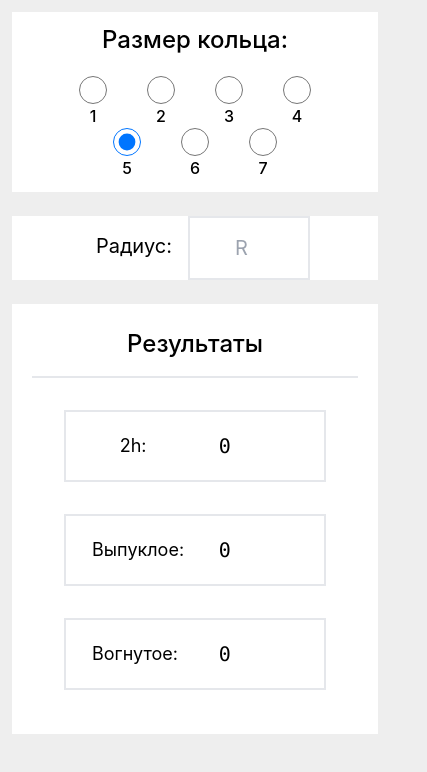
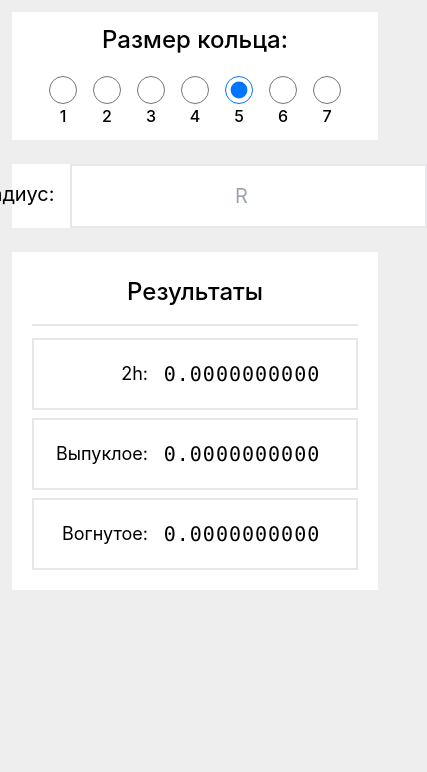
Before and after one commit to agalyan/opticsCalculator, a Next.js app: page / in a window 390 px wide. Shown: the top 772 px of the page, 427 px wide, since content can reach past the window. Built offline with nearby package versions, Linux system fonts and the light colour scheme.

Commit message:
Handled mobile layouts.

```diff
--- a/components/Radius.js
+++ b/components/Radius.js
@@ -10,7 +10,7 @@ const Radius = ({radius, setRadius}) => {
     <div className='my-6 flex justify-center bg-white'>
       <span className='font-normal p-4 text-xl'>{`Радиус: `}</span>
       <input type='number'
-        className='w-1/3 py-4 md:px-20 px-7 text-xl text-center border-2'
+        className='md:w-1/3 py-4 md:px-20 px-5 text-xl text-center border-2'
         placeholder={'R'}
         value={radius}
         onChange={onChangeHandler}
--- a/components/ResultRow.js
+++ b/components/ResultRow.js
@@ -2,9 +2,9 @@ import React from 'react';
 
 const ResultRow = ({ title, value }) => {
   return (
-    <div className='border-2 flex justify-evenly m-8 p-5'>
-      <span className='font-normal text-lg text-right w-1/4'>{`${title}:`}</span>
-      <span className='text-xl tracking-wider font-mono w-2/3'>{value}</span>
+    <div className='border-2 flex justify-evenly my-2 md:m-8 p-5'>
+      <span className='font-normal text-lg text-right w-1/3'>{`${title}:`}</span>
+      <span className='text-xl tracking-wider font-mono w-2/3'>{value.toFixed(10)}</span>
     </div>
   )
 }
--- a/components/Results.js
+++ b/components/Results.js
@@ -30,7 +30,7 @@ const Results = ({ radius, ring }) => {
   return (
     <div className='px-5 py-3 text-center bg-white'>
       <div className='border-b-2 font-medium my-3 pb-4 text-2xl'>{`Результаты`}</div>
-      <ResultRow title='2h' value={hh} />
+      <ResultRow title='2h' value={hh || 0} />
       <ResultRow title='Выпуклое' value={h1 || 0} />
       <ResultRow title='Вогнутое' value={h2 || 0} />
     </div>
--- a/components/SelectRing.js
+++ b/components/SelectRing.js
@@ -11,7 +11,7 @@ const SelectRing = ({ ringNumber, setRingNumber }) => {
   return (
     <div className='px-5 py-3 text-center bg-white'>
       <span className='block font-medium mb-5 text-2xl'>{`Размер кольца:`}</span>
-      {rings.map(ring => <span className='inline-flex flex-col mx-5 font-medium' key={ring}>
+      {rings.map(ring => <span className='inline-flex flex-col mx-2 md:mx-5 font-medium' key={ring}>
         <input className='w-7 h-7' type="radio"
           value={ring}
           checked={ringNumber == ring}
```
